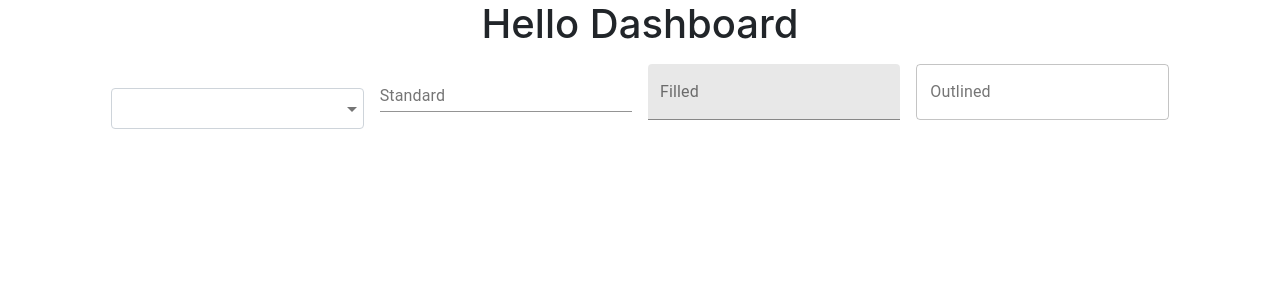
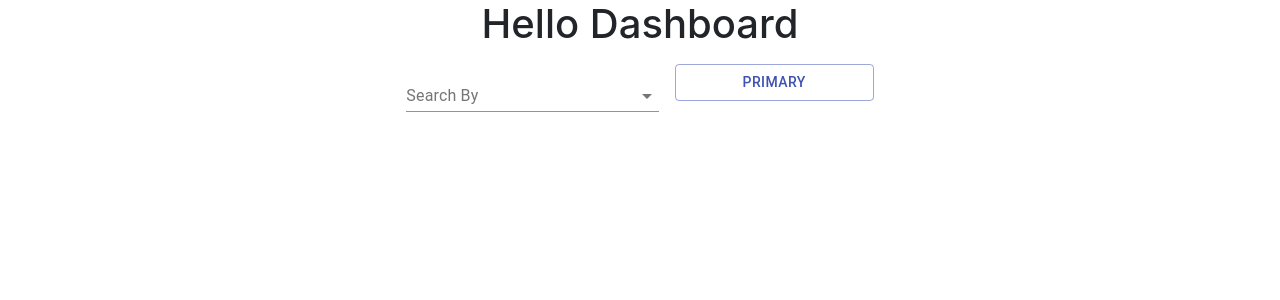
Before and after one commit to jhcxavier/ReactFluxPattern, a React (Create React App) app: page /dashboard in a window 1280 px wide. Shown: the top 300 px of the page. Built offline with nearby package versions, Linux system fonts and the light colour scheme.

Commit message:
update to dashboard

```diff
--- a/src/views/dashboard.js
+++ b/src/views/dashboard.js
@@ -8,6 +8,8 @@ import FormControl from '@material-ui/core/FormControl';
 import Select from '@material-ui/core/Select';
 import NativeSelect from '@material-ui/core/NativeSelect';
 import InputBase from '@material-ui/core/InputBase';
+import Button from '@material-ui/core/Button';
+import { Typography } from '@material-ui/core';
 
 const BootstrapInput = withStyles((theme) => ({
     root: {
@@ -44,17 +46,18 @@ const BootstrapInput = withStyles((theme) => ({
     },
 }))(InputBase);
 
+
+
 const useStyles = makeStyles((theme) => ({
     root: {
         '& > *': {
             margin: theme.spacing(1),
             width: '25ch',
-
-
+            // flexDirection: "row"
         },
     },
     margin: {
-        margin: theme.spacing(1),
+        marginLeft: theme.spacing(1),
     },
 }));
 
@@ -66,13 +69,17 @@ const Dashboard = () => {
             {/* <div className="container"> */}
             <h1>Hello Dashboard</h1>
             <form className={classes.root} noValidate autoComplete="off">
+
                 <FormControl className={classes.margin}>
-                    <InputLabel htmlFor="demo-customized-select-native">Search By</InputLabel>
+                    <InputLabel id="demo-mutiple-name-label">Search By</InputLabel>
                     <NativeSelect
-                        id="demo-customized-select-native"
-                        value={null}
+                        labelid="demo-mutiple-name-label"
+                        id="demo-mutiple-name"
+                        multiple
+                        value={undefined}
                         onChange={(e) => { setSearch(e.target.value) }}
-                        input={<BootstrapInput />}
+                    // input={<Input />}
+                    // MenuProps={MenuProps}
                     >
                         <option aria-label="None" value="" />
                         <option value={10}>Email</option>
@@ -80,9 +87,12 @@ const Dashboard = () => {
                         <option value={30}>Last Name</option>
                     </NativeSelect>
                 </FormControl>
-                <TextField id="standard-basic" label="Standard" />
-                <TextField id="filled-basic" label="Filled" variant="filled" />
-                <TextField id="outlined-basic" label="Outlined" variant="outlined" />
+
+
+                <Button variant="outlined" color="primary" ml="5">
+                    Primary
+                    </Button>
+
 
             </form>
             {/* </div> */}
```
